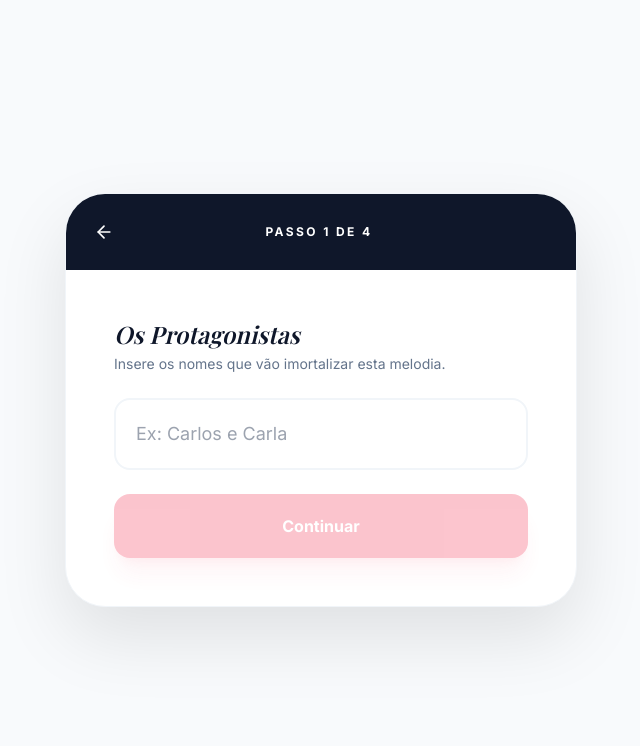
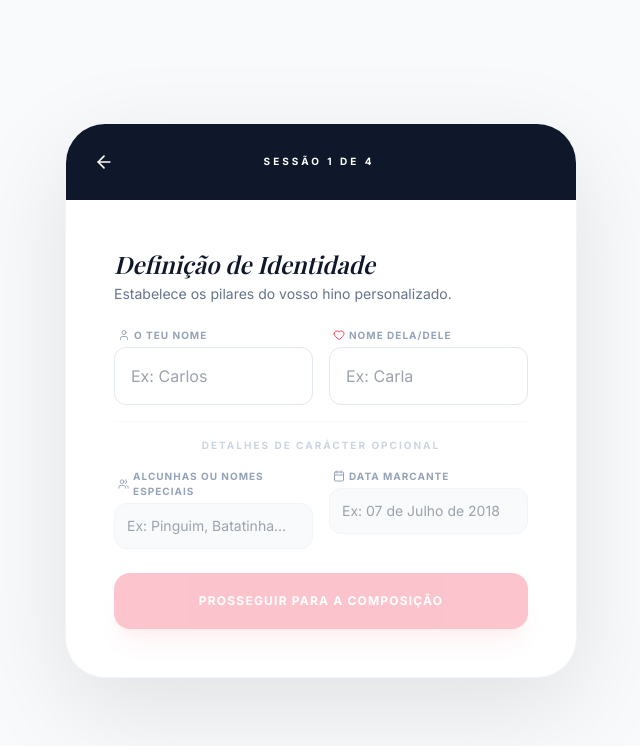
Before and after one commit to testeclothing/melodiadoamor, a React (Vite) app: page / in a window 1280 px wide. Both pictures are taken after a click on the button "Participar Agora". Shown: the top 746 px of the page, without its empty margins (319-959 px from the left). Built offline with nearby package versions, Linux system fonts and the light colour scheme; a web font is replaced by a local one.

Commit message:
Update Wizard.tsx

```diff
--- a/components/Wizard.tsx
+++ b/components/Wizard.tsx
@@ -1,5 +1,9 @@
 import React, { useState, useEffect } from 'react';
-import { ArrowLeft, Check, Sparkles, Clock, Lightbulb, MessageCircle, Mail, RotateCcw, Play, Pause } from 'lucide-react';
+import {
+  ArrowLeft, Check, Sparkles, Clock, Lightbulb,
+  MessageCircle, Mail, RotateCcw, Play, Pause,
+  User, Users, Calendar, Heart
+} from 'lucide-react';
 
 interface WizardProps {
   onBack: () => void;
@@ -14,8 +18,15 @@ const MUSIC_STYLES = [
 export const Wizard: React.FC<WizardProps> = ({ onBack }) => {
   const [step, setStep] = useState(1);
   const [playing, setPlaying] = useState<string | null>(null);
+
   const [formData, setFormData] = useState({
-    names: '', story: '', style: '', fastDelivery: false
+    senderName: '',
+    recipientName: '',
+    nicknames: '',   // Opcional
+    specialDate: '', // Opcional
+    story: '',
+    style: '',
+    fastDelivery: false
   });
 
   const finalPrice = formData.fastDelivery ? 29.98 : 24.99;
@@ -32,7 +43,6 @@ export const Wizard: React.FC<WizardProps> = ({ onBack }) => {
   }, []);
 
   const handleStripe = () => {
-    // LINKS REAIS QUE FORNECERSTE
     const L_STD = "https://buy.stripe.com/test_5kQbJ30KG8kg7NUeVofUQ00";
     const L_FAST = "https://buy.stripe.com/test_8x24gB0KGaso7NU00ufUQ01";
     if ((window as any).ttq) (window as any).ttq.track('InitiateCheckout', { value: finalPrice, currency: 'EUR' });
@@ -46,54 +56,113 @@ export const Wizard: React.FC<WizardProps> = ({ onBack }) => {
     if (current) { if (playing === id) { current.pause(); setPlaying(null); } else { current.play(); setPlaying(id); } }
   };
 
-  // --- PASSOS DO WIZARD ---
+  // --- RENDERS ---
 
   const renderStep1 = () => (
     <div className="space-y-6 animate-fadeIn">
       <div className="text-center md:text-left">
-        <h2 className="text-2xl font-bold text-slate-900 font-serif italic">Os Protagonistas</h2>
-        <p className="text-slate-500 text-sm mt-1">Insere os nomes que vão imortalizar esta melodia.</p>
+        <h2 className="text-2xl font-bold text-slate-900 font-serif italic">Definição de Identidade</h2>
+        <p className="text-slate-500 text-sm mt-1">Estabelece os pilares do vosso hino personalizado.</p>
       </div>
-      <input
-        type="text"
-        className="w-full p-5 border-2 border-slate-100 rounded-2xl focus:ring-2 focus:ring-rose-500 outline-none transition-all font-medium text-lg"
-        placeholder="Ex: Carlos e Carla"
-        value={formData.names}
-        onChange={(e) => setFormData({...formData, names: e.target.value})}
-      />
-      <button onClick={() => setStep(2)} disabled={!formData.names} className="w-full bg-rose-500 hover:bg-rose-600 text-white p-5 rounded-2xl font-bold shadow-xl shadow-rose-500/20 disabled:opacity-30 transition-all">Continuar</button>
+
+      <div className="space-y-4">
+        <div className="grid grid-cols-1 md:grid-cols-2 gap-4">
+            <div className="space-y-1">
+                <label className="text-[10px] font-bold text-slate-400 uppercase tracking-widest ml-1 flex items-center gap-1">
+                   <User size={12} /> O Teu Nome
+                </label>
+                <input
+                    type="text"
+                    className="w-full p-4 border border-slate-200 rounded-xl focus:ring-2 focus:ring-rose-500 outline-none transition-all font-medium"
+                    placeholder="Ex: Carlos"
+                    value={formData.senderName}
+                    onChange={(e) => setFormData({...formData, senderName: e.target.value})}
+                />
+            </div>
+            <div className="space-y-1">
+                <label className="text-[10px] font-bold text-slate-400 uppercase tracking-widest ml-1 flex items-center gap-1">
+                    <Heart size={12} className="text-rose-500" /> Nome Dela/Dele
+                </label>
+                <input
+                    type="text"
+                    className="w-full p-4 border border-slate-200 rounded-xl focus:ring-2 focus:ring-rose-500 outline-none transition-all font-medium"
+                    placeholder="Ex: Carla"
+                    value={formData.recipientName}
+                    onChange={(e) => setFormData({...formData, recipientName: e.target.value})}
+                />
+            </div>
+        </div>
+
+        <div className="pt-4 border-t border-slate-50 space-y-4">
+            <p className="text-[10px] font-bold text-slate-300 uppercase tracking-[0.2em] text-center">Detalhes de Carácter Opcional</p>
+
+            <div className="grid grid-cols-1 md:grid-cols-2 gap-4">
+                <div className="space-y-1">
+                    <label className="text-[10px] font-bold text-slate-400 uppercase tracking-widest ml-1 flex items-center gap-1">
+                        <Users size={12} /> Alcunhas ou Nomes Especiais
+                    </label>
+                    <input
+                        type="text"
+                        className="w-full p-3 bg-slate-50 border border-slate-100 rounded-xl focus:bg-white outline-none text-sm"
+                        placeholder="Ex: Pinguim, Batatinha..."
+                        value={formData.nicknames}
+                        onChange={(e) => setFormData({...formData, nicknames: e.target.value})}
+                    />
+                </div>
+                <div className="space-y-1">
+                    <label className="text-[10px] font-bold text-slate-400 uppercase tracking-widest ml-1 flex items-center gap-1">
+                        <Calendar size={12} /> Data Marcante
+                    </label>
+                    <input
+                        type="text"
+                        className="w-full p-3 bg-slate-50 border border-slate-100 rounded-xl focus:bg-white outline-none text-sm"
+                        placeholder="Ex: 07 de Julho de 2018"
+                        value={formData.specialDate}
+                        onChange={(e) => setFormData({...formData, specialDate: e.target.value})}
+                    />
+                </div>
+            </div>
+        </div>
+      </div>
+
+      <button
+        onClick={() => setStep(2)}
+        disabled={!formData.senderName || !formData.recipientName}
+        className="w-full bg-rose-500 hover:bg-rose-600 text-white p-5 rounded-2xl font-bold shadow-xl shadow-rose-500/20 disabled:opacity-30 transition-all uppercase tracking-widest text-xs"
+      >
+        Prosseguir para a Composição
+      </button>
     </div>
   );
 
   const renderStep2 = () => (
     <div className="space-y-6 animate-fadeIn">
       <div className="text-center md:text-left">
-        <h2 className="text-2xl font-bold text-slate-900 font-serif italic">A Vossa História</h2>
-        <p className="text-slate-500 text-sm mt-1">Tu dás os factos, nós criamos a alma.</p>
+        <h2 className="text-2xl font-bold text-slate-900 font-serif italic">Mapear a Vossa História</h2>
+        <p className="text-slate-500 text-sm mt-1">Tu forneces os factos, nós imortalizamos a alma.</p>
       </div>
 
       <div className="bg-slate-50 border border-slate-100 rounded-2xl p-5 space-y-3">
-        <div className="flex items-center gap-2 text-rose-600 font-bold text-xs uppercase tracking-widest">
-            <Lightbulb size={14} /> Dicas para a Letra:
+        <div className="flex items-center gap-2 text-rose-600 font-bold text-[10px] uppercase tracking-[0.2em]">
+            <Lightbulb size={14} /> Guia Lírico:
         </div>
-        <ul className="text-xs text-slate-600 space-y-1 font-medium">
-            <li>• Onde se conheceram? (Ex: Escola, Ginásio...)</li>
-            <li>• Memória favorita? (Ex: Viagens, Concertos...)</li>
-            <li>• O que mais amas nele/a? (Ex: Alegria, Apoio...)</li>
-            <li>• Hobbies ou Piadas Internas?</li>
+        <ul className="text-xs text-slate-600 space-y-1 font-medium italic">
+            <li>• Onde se conheceram (Escola, Ginásio, Trabalho)?</li>
+            <li>• Qual o momento que definiu o vosso percurso?</li>
+            <li>• O que torna o vosso laço inquebrável?</li>
         </ul>
       </div>
 
       <textarea
         className="w-full p-5 border-2 border-slate-100 rounded-2xl h-44 focus:ring-2 focus:ring-rose-500 outline-none resize-none text-sm font-medium leading-relaxed"
-        placeholder="Escreve aqui a vossa jornada..."
+        placeholder="Escreve aqui os vossos marcos..."
         value={formData.story}
         onChange={(e) => setFormData({...formData, story: e.target.value})}
       />
 
       <div className="flex gap-4">
-        <button onClick={() => setStep(1)} className="px-6 text-slate-400 font-bold">Voltar</button>
-        <button onClick={() => setStep(3)} disabled={formData.story.length < 10} className="flex-1 bg-rose-500 text-white p-5 rounded-2xl font-bold shadow-lg disabled:opacity-30">Escolher Estilo</button>
+        <button onClick={() => setStep(1)} className="px-6 text-slate-400 font-bold text-sm">Voltar</button>
+        <button onClick={() => setStep(3)} disabled={formData.story.length < 15} className="flex-1 bg-rose-500 text-white p-5 rounded-2xl font-bold shadow-lg disabled:opacity-30 uppercase tracking-widest text-xs">Escolher Estilo</button>
       </div>
     </div>
   );
@@ -101,17 +170,18 @@ export const Wizard: React.FC<WizardProps> = ({ onBack }) => {
   const renderStep3 = () => (
     <div className="space-y-6 animate-fadeIn">
       <div className="text-center md:text-left">
-        <h2 className="text-2xl font-bold text-slate-900 font-serif italic">A Frequência</h2>
+        <h2 className="text-2xl font-bold text-slate-900 font-serif italic">Escolha de Frequência</h2>
         <p className="text-slate-500 text-sm mt-1">O tom que vai selar o vosso pacto.</p>
       </div>
       <div className="space-y-3">
         {MUSIC_STYLES.map((s) => (
-          <div key={s.id} onClick={() => setFormData({...formData, style: s.id})} className={`p-4 border-2 rounded-2xl cursor-pointer transition-all ${formData.style === s.id ? 'border-rose-500 bg-rose-50 shadow-md' : 'border-slate-100 hover:border-slate-200'}`}>
+          <div key={s.id} onClick={() => setFormData({...formData, style: s.id})} className={`p-4 border-2 rounded-xl cursor-pointer transition-all ${formData.style === s.id ? 'border-rose-500 bg-rose-50 shadow-md' : 'border-slate-100 hover:border-slate-200 bg-white'}`}>
             <div className="flex justify-between items-center mb-2">
               <h3 className="font-bold text-slate-900">{s.name}</h3>
               {formData.style === s.id && <Check className="text-rose-500" size={20} />}
             </div>
-            <button onClick={(e) => { e.stopPropagation(); toggleAudio(s.id); }} className="flex items-center gap-2 text-[10px] font-bold text-rose-600 bg-white border border-rose-100 px-3 py-1.5 rounded-full">
+            <p className="text-[11px] text-slate-500 mb-3 font-medium">{s.desc}</p>
+            <button onClick={(e) => { e.stopPropagation(); toggleAudio(s.id); }} className="flex items-center gap-2 text-[10px] font-black uppercase tracking-widest text-rose-600 bg-white border border-rose-100 px-4 py-2 rounded-full shadow-sm">
               {playing === s.id ? <Pause size={12} fill="currentColor" /> : <Play size={12} fill="currentColor" />}
               {playing === s.id ? 'Parar' : 'Ouvir Exemplo'}
               <audio id={`audio-${s.id}`} src={s.url} />
@@ -120,8 +190,8 @@ export const Wizard: React.FC<WizardProps> = ({ onBack }) => {
         ))}
       </div>
       <div className="flex gap-4">
-        <button onClick={() => setStep(2)} className="px-6 text-slate-400 font-bold">Voltar</button>
-        <button onClick={() => setStep(4)} disabled={!formData.style} className="flex-1 bg-rose-500 text-white p-5 rounded-2xl font-bold shadow-lg disabled:opacity-30">Ver Veredito</button>
+        <button onClick={() => setStep(2)} className="px-6 text-slate-400 font-bold text-sm">Voltar</button>
+        <button onClick={() => setStep(4)} disabled={!formData.style} className="flex-1 bg-rose-500 text-white p-5 rounded-2xl font-bold shadow-lg disabled:opacity-30 uppercase tracking-widest text-xs">Ver Veredito</button>
       </div>
     </div>
   );
@@ -129,38 +199,38 @@ export const Wizard: React.FC<WizardProps> = ({ onBack }) => {
   const renderStep4 = () => (
     <div className="space-y-6 animate-fadeIn">
       <div className="text-center md:text-left">
-        <h2 className="text-2xl font-bold text-slate-900 font-serif italic">O Vosso Pacto</h2>
-        <p className="text-slate-500 text-sm mt-1">Confirma o destino final da vossa história.</p>
+        <h2 className="text-2xl font-bold text-slate-800 italic font-serif">O Vosso Veredito</h2>
+        <p className="text-slate-500 text-sm mt-1 text-balance">Confirma as garantias de um hino imortal.</p>
       </div>
       <div className="bg-slate-50 p-6 rounded-3xl space-y-5 border border-slate-100 shadow-inner">
         <div className="space-y-2">
-            <div className="flex items-center gap-2 text-sm text-slate-700 font-medium">
-                <Check className="text-green-500" size={16} /> Entrega via <strong>WhatsApp e E-mail</strong>
+            <div className="flex items-center gap-3 text-sm text-slate-700 font-medium">
+                <Check className="text-green-500" size={18} /> Entrega via <strong>WhatsApp e E-mail</strong>
             </div>
-            <div className="flex items-center gap-2 text-sm text-slate-700 font-medium">
-                <RotateCcw className="text-rose-500" size={16} /> Ajustes incluídos até estar perfeita
+            <div className="flex items-center gap-3 text-sm text-slate-700 font-medium">
+                <RotateCcw className="text-rose-500" size={18} /> Ajustes de letra incluídos
             </div>
         </div>
 
-        <label className={`flex items-start gap-3 p-4 rounded-xl border-2 cursor-pointer transition-all ${formData.fastDelivery ? 'border-amber-400 bg-amber-50 shadow-md' : 'border-slate-200 bg-white'}`}>
-          <input type="checkbox" checked={formData.fastDelivery} onChange={(e) => setFormData({...formData, fastDelivery: e.target.checked})} className="mt-1 w-4 h-4 accent-amber-500" />
+        <label className={`flex items-start gap-3 p-5 rounded-2xl border-2 cursor-pointer transition-all ${formData.fastDelivery ? 'border-amber-400 bg-amber-50 shadow-md' : 'border-slate-200 bg-white'}`}>
+          <input type="checkbox" checked={formData.fastDelivery} onChange={(e) => setFormData({...formData, fastDelivery: e.target.checked})} className="mt-1 w-5 h-5 accent-amber-500" />
           <div className="flex-1">
             <div className="flex justify-between font-bold text-sm">
-                <span><Sparkles size={14} className="inline mr-1 text-amber-500" />Prioridade 24 Horas</span>
+                <span className="flex items-center gap-1"><Sparkles size={16} className="text-amber-500" />Prioridade 24 Horas</span>
                 <span className="text-amber-600">+4,99€</span>
             </div>
-            <p className="text-[10px] text-slate-400 uppercase font-bold tracking-tighter">O teu hino passa para a frente da fila.</p>
+            <p className="text-[10px] text-slate-400 uppercase font-black tracking-widest mt-1">Topo da fila de produção.</p>
           </div>
         </label>
 
         <div className="flex justify-between items-center pt-4 border-t border-slate-200">
-          <span className="font-bold text-slate-400 uppercase text-xs tracking-widest">Investimento</span>
-          <span className="font-bold text-rose-600 text-3xl font-serif">{finalPrice.toFixed(2)}€</span>
+          <span className="font-bold text-slate-400 uppercase text-xs tracking-[0.2em]">Investimento</span>
+          <span className="font-bold text-rose-600 text-3xl font-serif tracking-tighter">{finalPrice.toFixed(2)}€</span>
         </div>
       </div>
 
-      <button onClick={handleStripe} className="w-full bg-slate-900 hover:bg-black text-white p-5 rounded-2xl font-bold shadow-2xl transition-all transform active:scale-95 text-lg">Selar o Pacto Agora</button>
-      <p className="text-[10px] text-center text-slate-400 font-bold uppercase tracking-widest opacity-60">A produção começa após o pagamento.</p>
+      <button onClick={handleStripe} className="w-full bg-slate-900 hover:bg-black text-white p-6 rounded-2xl font-bold shadow-2xl transition-all transform active:scale-95 text-lg uppercase tracking-widest">Selar o Pacto</button>
+      <p className="text-[10px] text-center text-slate-400 font-bold uppercase tracking-widest opacity-40">A produção profissional começa após o pagamento.</p>
     </div>
   );
 
@@ -171,25 +241,27 @@ export const Wizard: React.FC<WizardProps> = ({ onBack }) => {
       </div>
       <div className="space-y-2">
         <h2 className="text-3xl font-serif font-bold italic text-slate-900">Veredito Selado.</h2>
-        <p className="text-slate-400 font-medium">A vossa história entrou em produção oficial.</p>
+        <p className="text-slate-400 font-medium">A vossa história entrou em estúdio oficial.</p>
       </div>
       <div className="bg-slate-900 text-white p-8 rounded-[2rem] shadow-3xl">
-         <div className="flex justify-center gap-4 mb-4">
-            <MessageCircle className="text-green-500" /> <Mail className="text-rose-400" />
+         <div className="flex justify-center gap-6 mb-6">
+            <div className="flex flex-col items-center gap-1 opacity-60"><MessageCircle size={24} /><span className="text-[8px] uppercase tracking-widest">WhatsApp</span></div>
+            <div className="flex flex-col items-center gap-1 opacity-60"><Mail size={24} /><span className="text-[8px] uppercase tracking-widest">E-mail</span></div>
          </div>
-         <p className="text-sm font-medium">Receberás o link de download no WhatsApp e E-mail em menos de {formData.fastDelivery ? '24' : '72'} horas.</p>
+         <p className="text-xs uppercase tracking-[0.3em] opacity-40 mb-2 font-black">Entrega Estimada</p>
+         <p className="text-3xl font-bold font-sans tracking-tighter">{formData.fastDelivery ? 'Menos de 24h' : 'Até 72h'}</p>
       </div>
-      <button onClick={onBack} className="text-slate-400 hover:text-slate-900 transition-colors text-sm font-bold uppercase tracking-widest">Voltar ao Início</button>
+      <button onClick={onBack} className="text-slate-400 hover:text-slate-900 transition-colors text-[10px] font-black uppercase tracking-[0.3em]">Voltar ao Início</button>
     </div>
   );
 
   return (
-    <div className="min-h-screen bg-slate-50 flex items-center justify-center p-4 font-sans">
-      <div className="bg-white w-full max-w-lg rounded-[2.5rem] shadow-[0_30px_70px_rgba(0,0,0,0.1)] overflow-hidden border border-slate-100 relative">
+    <div className="min-h-screen bg-slate-50 flex items-center justify-center p-4 font-sans selection:bg-rose-100">
+      <div className="bg-white w-full max-w-lg rounded-[2.5rem] shadow-[0_30px_100px_rgba(0,0,0,0.1)] overflow-hidden border border-slate-100 relative">
         {step < 5 && (
           <div className="bg-slate-900 p-5 flex items-center text-white">
             <button onClick={onBack} className="p-2 hover:bg-slate-800 rounded-full transition-colors"><ArrowLeft size={20} /></button>
-            <div className="flex-1 text-center font-bold text-xs uppercase tracking-[0.2em]">Passo {step} de 4</div>
+            <div className="flex-1 text-center font-bold text-[10px] uppercase tracking-[0.3em]">Sessão {step} de 4</div>
             <div className="w-10"></div>
           </div>
         )}
```
